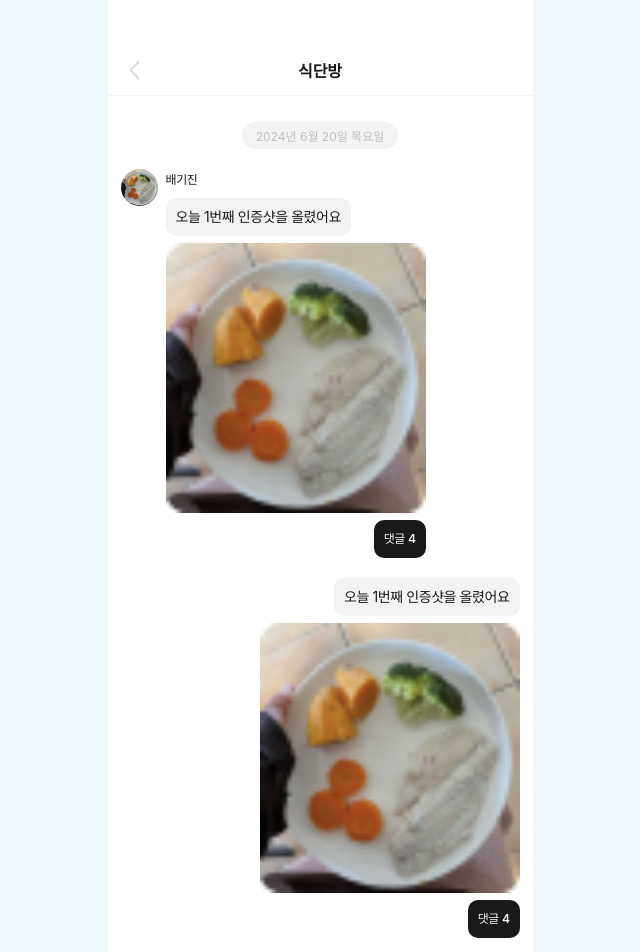
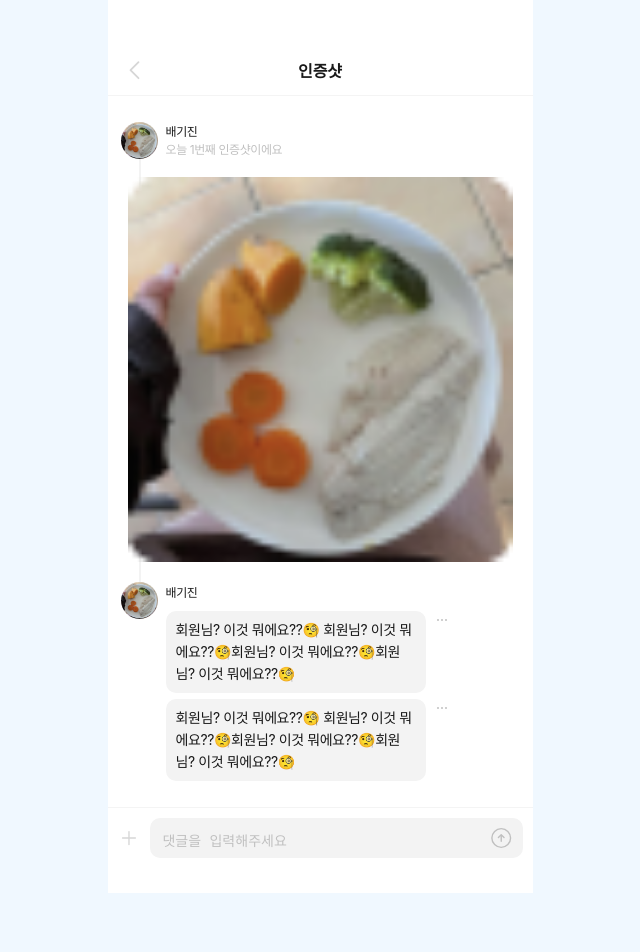
Before and after one commit to youtheyeon/12th-LikeLion-Hackathon, a React (Create React App) app: page / in a window 1280 px wide. Shown: the top 952 px of the page, without its empty margins (320-960 px from the left). After the commit the page ends 893 px from the top, so only its background shows below. Built offline with nearby package versions, Linux system fonts and the light colour scheme.

Commit message:
🎨style: 채팅방 댓글 페이지 퍼블리싱

```diff
--- a/src/App.js
+++ b/src/App.js
@@ -1,7 +1,8 @@
+import GlobalStyles from "./GlobalStyle";
 import MainPage from "./pages/MainPage";
-import GlobalStyles from "./GlobalStyle";
 import SharePage from "./pages/SharePage";
 import ChatRoomPage from "./pages/ChatRoomPage";
+import ChatCommentPage from "./pages/ChatCommentPage";
 
 function App() {
   return (
@@ -9,7 +10,8 @@ function App() {
       <GlobalStyles />
       {/* <MainPage /> */}
       {/* <SharePage /> */}
-      <ChatRoomPage />
+      {/* <ChatRoomPage /> */}
+      <ChatCommentPage />
     </>
   );
 }
--- a/src/GlobalStyle.js
+++ b/src/GlobalStyle.js
@@ -31,6 +31,11 @@ const GlobalStyle = createGlobalStyle`
     line-height: normal;
   }
 
+  input, textarea {
+    border: none;
+    outline: none;
+  }
+
   button {
     cursor: pointer;
     border: none;
--- /dev/null
+++ b/src/components/chatcommentpage/ChatPhoto.jsx
@@ -0,0 +1,70 @@
+import styled from "styled-components";
+
+import sample from "../../assets/images/sample-photo.png";
+
+function ChatPhoto() {
+  return (
+    <Item>
+      <Profile>
+        <img src={sample} alt="profile" />
+        <div>
+          <span>배기진</span>
+          <p style={{ color: "#c0c0c0" }}>오늘 1번째 인증샷이에요</p>
+        </div>
+      </Profile>
+      <img src={sample} alt="sample" />
+      <Line />
+    </Item>
+  );
+}
+
+export default ChatPhoto;
+
+const Item = styled.div`
+  position: relative;
+  display: flex;
+  flex-direction: column;
+  align-items: center;
+  gap: 18px;
+
+  img {
+    z-index: 1;
+    width: calc(100% - 14px);
+    flex-shrink: 0;
+    border-radius: 10px;
+  }
+`;
+
+const Profile = styled.div`
+  width: 100%;
+  display: flex;
+  gap: 8px;
+
+  color: var(--bk, #191919);
+  font-size: 12px;
+  font-weight: 400;
+  line-height: 18px;
+  letter-spacing: -0.408px;
+
+  img {
+    z-index: 1;
+    width: 37px;
+    height: 37px;
+    flex-shrink: 0;
+    border-radius: 50%;
+  }
+
+  div {
+    display: flex;
+    flex-direction: column;
+    justify-content: center;
+  }
+`;
+
+const Line = styled.div`
+  position: absolute;
+  left: 18px;
+  width: 2px;
+  height: calc(100% + 20px);
+  background: #f3f3f3;
+`;
--- /dev/null
+++ b/src/components/chatcommentpage/CommentItem.jsx
@@ -0,0 +1,92 @@
+import styled from "styled-components";
+
+import sample from "../../assets/images/sample-photo.png";
+import { ReactComponent as Delete } from "../../assets/icons/delete.svg";
+
+function CommentItem({ isPrevSame = false, nextChat = true }) {
+  return (
+    <Item isPrevSame={isPrevSame}>
+      <div className="profile">
+        {isPrevSame || <img src={sample} alt="profile" />}
+      </div>
+      <div className="content">
+        {isPrevSame || <span>배기진</span>}
+        <div>
+          <p>
+            회원님? 이것 뭐에요??🧐 회원님? 이것 뭐에요??🧐회원님? 이것
+            뭐에요??🧐회원님? 이것 뭐에요??🧐
+          </p>
+          <Delete />
+        </div>
+        {/* <div>
+          <img src={sample} alt="sample" />
+          <Delete />
+        </div> */}
+      </div>
+      {nextChat && <Line />}
+    </Item>
+  );
+}
+
+export default CommentItem;
+
+const Item = styled.div`
+  position: relative;
+  display: flex;
+  gap: 8px;
+  margin-top: ${({ isPrevSame }) => isPrevSame && "-14px"};
+
+  .profile {
+    z-index: 1;
+    width: 37px;
+    height: 37px;
+    flex-shrink: 0;
+    border-radius: 50%;
+    overflow: hidden;
+
+    img {
+      width: 100%;
+    }
+  }
+
+  .content {
+    display: flex;
+    flex-direction: column;
+    gap: 7px;
+
+    color: var(--bk, #191919);
+    font-size: 12px;
+    font-weight: 400;
+    line-height: 22px;
+    letter-spacing: -0.408px;
+
+    p {
+      width: fit-content;
+      max-width: 260px;
+      padding: 8px 10px;
+      border-radius: 10px;
+      background: var(--gray03, #f3f3f3);
+      font-size: 14px;
+      margin-left: ${({ isMy }) => isMy && "auto"};
+    }
+
+    img {
+      width: 260px;
+      height: 270px;
+      border-radius: 10px;
+    }
+
+    div {
+      display: flex;
+      gap: 7px;
+    }
+  }
+`;
+
+const Line = styled.div`
+  position: absolute;
+  left: 18px;
+  width: 2px;
+  height: calc(100% + 20px);
+  background: #f3f3f3;
+`;
--- /dev/null
+++ b/src/components/chatcommentpage/CommentRoom.jsx
@@ -0,0 +1,35 @@
+import styled from "styled-components";
+
+import ChatPhoto from "./ChatPhoto";
+import CommentItem from "./CommentItem";
+
+function CommentRoom() {
+  return (
+    <>
+      <Hr />
+      <Wrapper>
+        <ChatPhoto />
+        <CommentItem nextChat={false} />
+        <CommentItem isPrevSame={true} nextChat={false} />
+      </Wrapper>
+      <Hr />
+    </>
+  );
+}
+
+export default CommentRoom;
+
+const Wrapper = styled.div`
+  display: flex;
+  flex-direction: column;
+  justify-content: center;
+  gap: 20px;
+  margin: 26px 13px;
+`;
+
+const Hr = styled.div`
+  width: 100%;
+  height: 1.241px;
+  flex-shrink: 0;
+  background: rgba(199, 198, 198, 0.2);
+`;
--- /dev/null
+++ b/src/components/chatcommentpage/CommentUpload.jsx
@@ -0,0 +1,91 @@
+import React, { useRef } from "react";
+import styled from "styled-components";
+
+import { ReactComponent as AddImg } from "../../assets/icons/add-img.svg";
+import { ReactComponent as Upload } from "../../assets/icons/upload.svg";
+
+function CommentUpload() {
+  const fileInputRef = useRef(null);
+  const textarea = useRef(null);
+
+  const handleIconClick = () => {
+    fileInputRef.current.click();
+  };
+
+  const handleFileChange = (event) => {
+    const file = event.target.files[0];
+    if (file) {
+      console.log("File selected:", file);
+    }
+  };
+
+  const handleResizeHeight = () => {
+    if (textarea.current) {
+      textarea.current.style.height = "auto";
+      textarea.current.style.height = textarea.current.scrollHeight + "px";
+    }
+  };
+
+  return (
+    <Wrapper>
+      <AddImg onClick={handleIconClick} style={{ marginRight: "11px" }} />
+      <form>
+        <textarea
+          placeholder="댓글을 입력해주세요"
+          onInput={handleResizeHeight}
+          ref={textarea}
+          rows={1}
+        />
+        <Upload />
+      </form>
+      <input
+        type="file"
+        ref={fileInputRef}
+        style={{ display: "none" }}
+        onChange={handleFileChange}
+      />
+    </Wrapper>
+  );
+}
+
+export default CommentUpload;
+
+const Wrapper = styled.div`
+  display: flex;
+  width: 100%;
+  min-height: 85px;
+  padding: 9px 10px 34px;
+  align-items: center;
+  background: var(--white, #fff);
+
+  form {
+    width: 100%;
+    display: flex;
+    padding: 8px 10px;
+    justify-content: space-between;
+    border-radius: 10px;
+    background: var(--gray03, #f3f3f3);
+    align-items: center;
+
+    textarea {
+      width: 100%;
+      background: transparent;
+      font-size: 14px;
+      font-weight: 400;
+      border: none;
+      outline: none;
+      resize: none;
+      overflow: hidden;
+
+      &::placeholder {
+        color: var(--gray02, #c0c0c0);
+      }
+    }
+
+    svg {
+      width: 24px;
+      height: 24px;
+      cursor: pointer;
+    }
+  }
+`;
--- /dev/null
+++ b/src/pages/ChatCommentPage/index.js
@@ -0,0 +1,15 @@
+import Nav from "../../components/_common/Nav";
+import CommentRoom from "../../components/chatcommentpage/CommentRoom";
+import CommentUpload from "../../components/chatcommentpage/CommentUpload";
+
+function ChatCommentPage() {
+  return (
+    <>
+      <Nav text="인증샷" />
+      <CommentRoom />
+      <CommentUpload />
+    </>
+  );
+}
+
+export default ChatCommentPage;
```
Also changed, not shown: src/assets/icons/add-img.svg (added), src/assets/icons/delete.svg (added).
